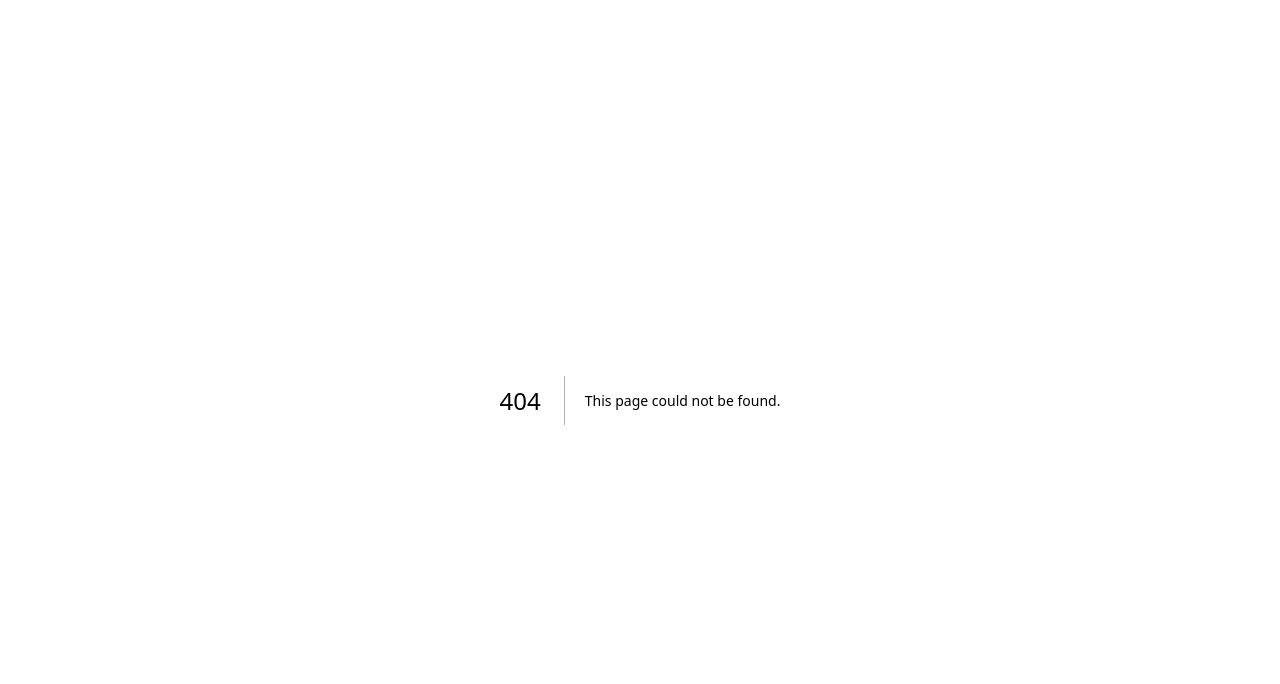
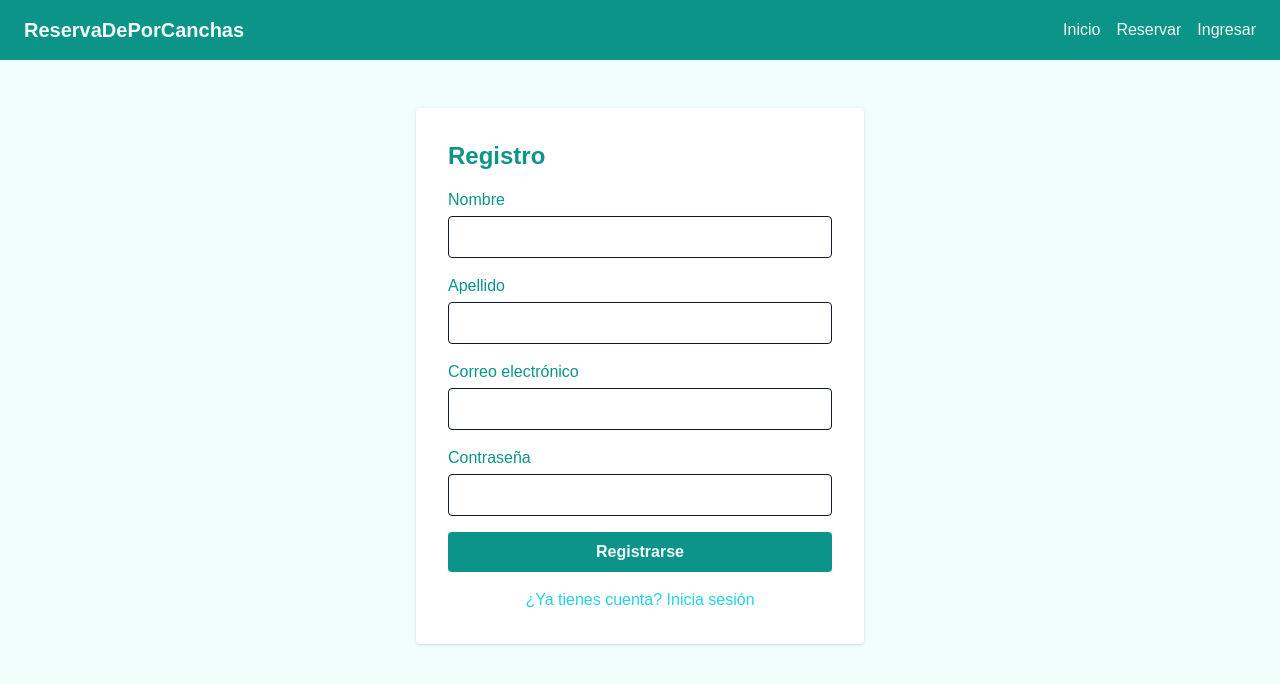
Before and after one commit to Hocchik/Reservas_DeporCanchas, a Next.js app: page /register in a window 1280 px wide. Before the commit this address had no page. Shown: the top 684 px of the page. Built offline with nearby package versions, Linux system fonts and the light colour scheme.

Commit message:
Se añadio formulario de registro y login basico

```diff
--- /dev/null
+++ b/app/components/LoginForm.tsx
@@ -0,0 +1,52 @@
+"use client";
+import React, { useState } from "react";
+import users from "../data/users.json";
+import "../styles/colors.css";
+
+export default function LoginForm({ onLogin }: { onLogin: (user: any) => void }) {
+  const [email, setEmail] = useState("");
+  const [clave, setClave] = useState("");
+  const [error, setError] = useState("");
+
+  const handleSubmit = (e: React.FormEvent) => {
+    e.preventDefault();
+    const user = users.find(
+      (u) => u.email === email && u.clave === clave && u.estado === "activo"
+    );
+    if (user) {
+      setError("");
+      onLogin(user);
+    } else {
+      setError("Credenciales incorrectas o usuario inactivo");
+    }
+  };
+
+  return (
+    <form onSubmit={handleSubmit} className="space-y-4">
+      <div>
+        <label className="block text-text label-primary mb-1">Correo electrónico</label>
+        <input
+          type="email"
+          className="w-full px-3 py-2 border rounded label-secondary focus:outline-accent"
+          value={email}
+          onChange={(e) => setEmail(e.target.value)}
+          required
+        />
+      </div>
+      <div>
+        <label className="block text-text label-primary mb-1">Contraseña</label>
+        <input
+          type="password"
+          className="w-full px-3 py-2 border rounded label-secondary focus:outline-accent"
+          value={clave}
+          onChange={(e) => setClave(e.target.value)}
+          required
+        />
+      </div>
+      {error && <div className="text-danger text-sm">{error}</div>}
+      <button type="submit" className="bg-primary text-background px-6 py-2 rounded font-semibold hover:bg-secondary transition w-full">
+        Iniciar sesión
+      </button>
+    </form>
+  );
+}
--- /dev/null
+++ b/app/components/RegisterForm.tsx
@@ -0,0 +1,82 @@
+"use client";
+import React, { useState } from "react";
+import users from "../data/users.json";
+import "../styles/colors.css";
+
+export default function RegisterForm({ onRegister }: { onRegister: (user: any) => void }) {
+  const [nombre, setNombre] = useState("");
+  const [apellido, setApellido] = useState("");
+  const [email, setEmail] = useState("");
+  const [clave, setClave] = useState("");
+  const [error, setError] = useState("");
+
+  const handleSubmit = (e: React.FormEvent) => {
+    e.preventDefault();
+    const exists = users.some((u) => u.email === email);
+    if (exists) {
+      setError("El correo ya está registrado");
+      return;
+    }
+    const newUser = {
+      id: users.length + 1,
+      nombre,
+      apellido,
+      email,
+      clave,
+      rol: "usuario",
+      celular: "",
+      estado: "activo"
+    };
+    setError("");
+    onRegister(newUser);
+  };
+
+  return (
+    <form onSubmit={handleSubmit} className="space-y-4">
+      <div>
+        <label className="block text-text label-primary mb-1">Nombre</label>
+        <input
+          type="text"
+          className="w-full px-3 py-2 border rounded label-secondary focus:outline-accent"
+          value={nombre}
+          onChange={(e) => setNombre(e.target.value)}
+          required
+        />
+      </div>
+      <div>
+        <label className="block text-text label-primary mb-1">Apellido</label>
+        <input
+          type="text"
+          className="w-full px-3 py-2 border rounded label-secondary focus:outline-accent"
+          value={apellido}
+          onChange={(e) => setApellido(e.target.value)}
+          required
+        />
+      </div>
+      <div>
+        <label className="block text-text label-primary mb-1">Correo electrónico</label>
+        <input
+          type="email"
+          className="w-full px-3 py-2 border rounded label-secondary focus:outline-accent"
+          value={email}
+          onChange={(e) => setEmail(e.target.value)}
+          required
+        />
+      </div>
+      <div>
+        <label className="block text-text label-primary mb-1">Contraseña</label>
+        <input
+          type="password"
+          className="w-full px-3 py-2 border rounded label-secondary focus:outline-accent"
+          value={clave}
+          onChange={(e) => setClave(e.target.value)}
+          required
+        />
+      </div>
+      {error && <div className="text-danger text-sm">{error}</div>}
+      <button type="submit" className="bg-primary text-background px-6 py-2 rounded font-semibold hover:bg-secondary transition w-full">
+        Registrarse
+      </button>
+    </form>
+  );
+}
--- /dev/null
+++ b/app/data/users.json
@@ -0,0 +1,22 @@
+[
+  {
+    "id": 1,
+    "nombre": "Juan",
+    "apellido": "Pérez",
+    "email": "juan@example.com",
+    "clave": "123456",
+    "rol": "usuario",
+    "celular": "987654321",
+    "estado": "activo"
+  },
+  {
+    "id": 2,
+    "nombre": "Ana",
+    "apellido": "García",
+    "email": "ana@example.com",
+    "clave": "abcdef",
+    "rol": "usuario",
+    "celular": "912345678",
+    "estado": "activo"
+  }
+]
--- /dev/null
+++ b/app/login/page.tsx
@@ -0,0 +1,25 @@
+
+"use client";
+import Navbar from '../components/Navbar';
+import LoginForm from '../components/LoginForm';
+import '../styles/colors.css';
+
+export default function LoginPage() {
+  const handleLogin = (user: any) => {
+    alert(`Bienvenido, ${user.nombre}!`);
+    // Aquí puedes redirigir o guardar el usuario en estado global
+  };
+
+  return (
+    <main className="bg-background min-h-screen">
+      <Navbar />
+      <section className="max-w-md mx-auto mt-12 p-8 rounded shadow bg-white">
+        <h2 className="text-2xl font-bold text-primary mb-4">Iniciar sesión</h2>
+        <LoginForm onLogin={handleLogin} />
+        <div className="mt-4 text-center">
+          <a href="/register" className="text-accent hover:underline">¿No tienes cuenta? Regístrate</a>
+        </div>
+      </section>
+    </main>
+  );
+}
--- /dev/null
+++ b/app/register/page.tsx
@@ -0,0 +1,25 @@
+
+"use client";
+import Navbar from '../components/Navbar';
+import RegisterForm from '../components/RegisterForm';
+import '../styles/colors.css';
+
+export default function RegisterPage() {
+  const handleRegister = (user: any) => {
+    alert(`Usuario registrado: ${user.nombre} (${user.email})`);
+    // Aquí puedes guardar el usuario en estado global o redirigir
+  };
+
+  return (
+    <main className="bg-background min-h-screen">
+      <Navbar />
+      <section className="max-w-md mx-auto mt-12 p-8 rounded shadow bg-white">
+        <h2 className="text-2xl font-bold text-primary mb-4">Registro</h2>
+        <RegisterForm onRegister={handleRegister} />
+        <div className="mt-4 text-center">
+          <a href="/login" className="text-accent hover:underline">¿Ya tienes cuenta? Inicia sesión</a>
+        </div>
+      </section>
+    </main>
+  );
+}
--- a/app/styles/colors.css
+++ b/app/styles/colors.css
@@ -1,9 +1,9 @@
 :root {
-  --primary: #1e40af;
-  --secondary: #f59e42;
-  --accent: #10b981;
-  --background: #f3f4f6;
-  --text: #1f2937;
+  --primary: #0d9488;
+  --secondary: #2563eb;
+  --accent: #22d3ee;
+  --background: #f0fdfa;
+  --text: #0f172a;
   --danger: #ef4444;
 }
 
@@ -16,3 +16,6 @@
 .text-accent { color: var(--accent); }
 .text-background { color: var(--background); }
 .text-danger { color: var(--danger); }
+
+.label-primary { color: var(--primary); }
+.label-secondary { color: var(--text); }
```
